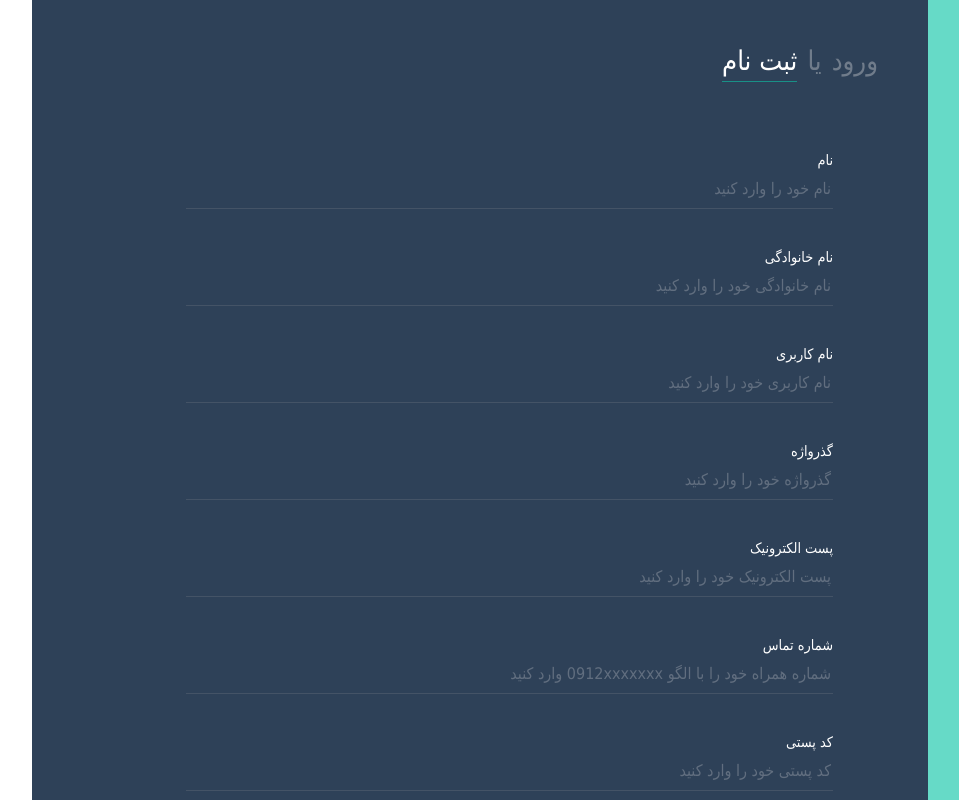
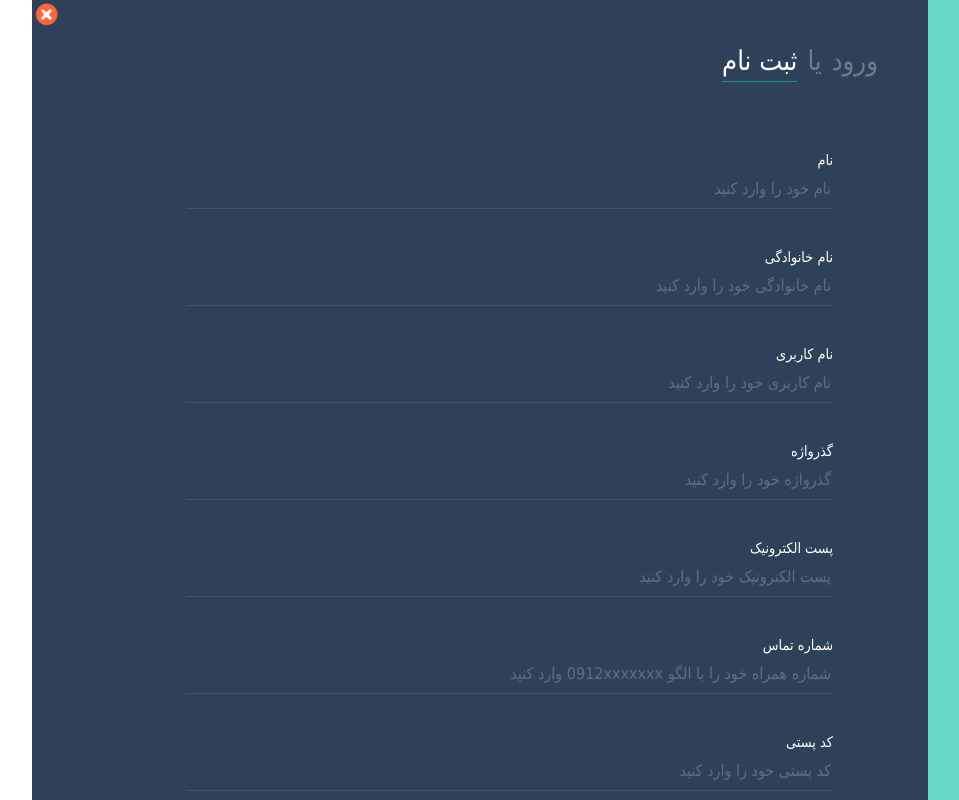
Before and after one commit to expensive1998/FrontEnd_Analysis-and-deasign, a React (Create React App) app: page / in a window 1280 px wide. Shown: the whole page, without its empty margins (47-1006 px from the left). Built offline with nearby package versions, Linux system fonts and the light colour scheme.

Commit message:
Add assets directory and add UI of exit icon

```diff
--- a/src/App.css
+++ b/src/App.css
@@ -2,6 +2,8 @@
   height: 100vh;
   display: flex;
   color: white;
+  border-radius: 5%;
+  box-shadow: 0 0 5px 0 black;
 }
 
 .App__Aside {
@@ -14,6 +16,15 @@
   background-color: #2E4158;
   padding: 25px 40px;
   overflow: auto;
+  position: relative;
+}
+.Exit_Icon{
+  border-radius: 50%;
+  width: 25px;
+  height: 25px;
+  position: absolute;
+  left: 2px;
+  top: 2px;
 }
 
 .FormCenter {
--- a/src/App.js
+++ b/src/App.js
@@ -3,6 +3,7 @@ import './App.css';
 import {BrowserRouter as Router ,Route, NavLink} from 'react-router-dom'
 import SignUp from './pages/SignUp'
 import SignIn from './pages/SignIn'
+import exitIcon from  './Assets/Imgs/exit_icon.png'
 
 function App() {
   return (
@@ -20,6 +21,8 @@ function App() {
             </NavLink>
           </div>
 
+          <a href = "#" > <img className = "Exit_Icon" src = {exitIcon} alt ="exit icon"/> </a>
+
           <Route exact path = "/" component={SignUp}></Route>
 
           <Route  path ="/sign-in" component = {SignIn}></Route>
--- a/src/pages/SignUp.js
+++ b/src/pages/SignUp.js
@@ -1,4 +1,5 @@
 import React, { Component } from 'react'
+//import exitIcon from  '../Assets/Imgs/exit_icon.png'
 
 const emailRegex = RegExp(
   /^[a-zA-Z0-9.!#$%&â€™*+/=?^_`{|}~-]+@[a-zA-Z0-9-]+(?:\.[a-zA-Z0-9-]+)*$/);
@@ -120,7 +121,9 @@ export default class SignUp extends Component {
 
 
         return (
-<div className="FormCenter">
+          <>
+
+          <div className="FormCenter">
             <form  className="FormFields" onSubmit={this.handleSubmit} noValidate>
               <div className="FormField">
                 <label className="FormField__Label"  htmlFor="firstname">نام</label>
@@ -186,6 +189,7 @@ export default class SignUp extends Component {
             </form>
 
           </div>
+          </>
         )
     }
 }
```
Also changed, not shown: src/Assets/Imgs/exit_icon.png (added), src/Assets/Imgs/exit_icon2.jpg (added).
